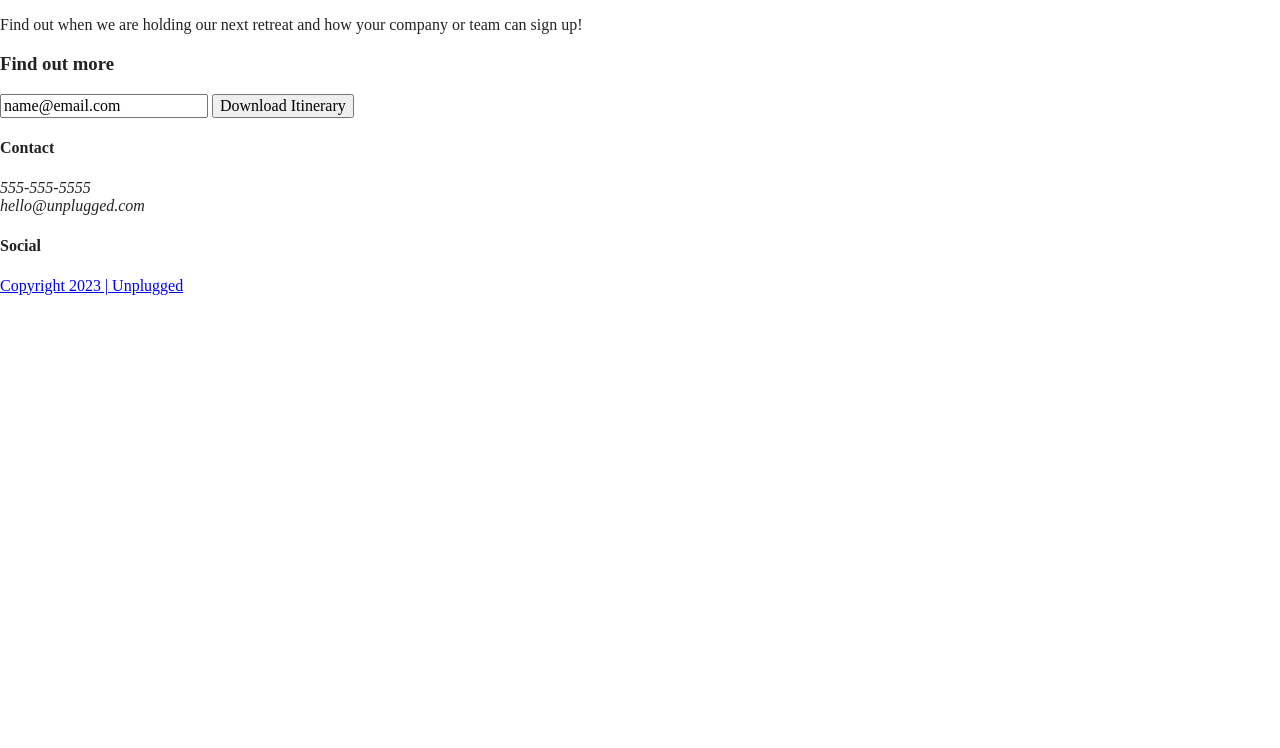
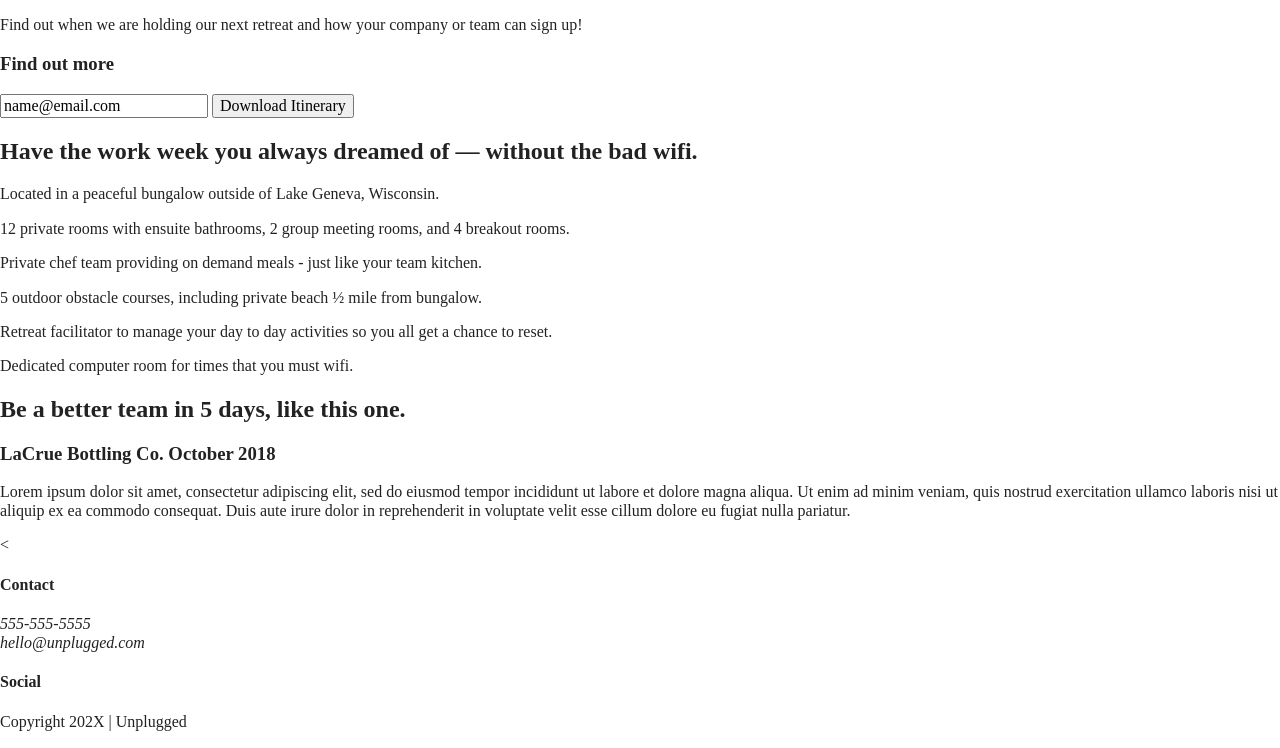
Before and after one commit to 1819367/unplugged, a website built with Parcel: page index.html in a window 1280 px wide. Shown: the part 176-924 px from the top of the page. Before the commit the page ends 800 px from the top, so only its background shows below. Built offline with nearby package versions, Linux system fonts and the light colour scheme.

Commit message:
Coded features and reviews content area

```diff
--- a/index.html
+++ b/index.html
@@ -27,7 +27,7 @@
   <!-- Add your site or application content here -->
   <header>
     <div class="content-wrapper">
-        <a href="#"><img src="" alt="unplugged logo"></a>
+      <a href="#"><img src="" alt="unplugged logo"></a>
       <div class="header-divider"></div>
 
       <nav>
@@ -65,6 +65,63 @@
       </div> <!--aside content wrapper ends-->
 
     </aside>
+    <section class="features">
+      <div class="content-wrapper">
+
+        <h2>Have the work week you always dreamed of — without the bad wifi.</h2>
+        <div class="features-items">
+          <article>
+            <p class="fontawesome-icons"></p>
+            <p class="features-item-description">Located in a peaceful bungalow outside of Lake Geneva, Wisconsin.
+            </p>
+          </article>
+          <article>
+            <p class="fontawesome-icons"></p>
+            <p class="features-item-description">12 private rooms with ensuite bathrooms, 2 group meeting rooms, and 4
+              breakout rooms.
+            </p>
+          </article>
+          <article>
+            <p class="fontawesome-icons"></p>
+            <p class="features-item-description">Private chef team providing on demand meals - just like your team
+              kitchen.
+            </p>
+          </article>
+          <article>
+            <p class="fontawesome-icons"></p>
+            <p class="features-item-description">5 outdoor obstacle courses, including private beach ½ mile from
+              bungalow.
+            </p>
+          </article>
+          <article>
+            <p class="fontawesome-icons"></p>
+            <p class="features-item-description">Retreat facilitator to manage your day to day activities so you all get
+              a chance to reset.
+            </p>
+          </article>
+          <article>
+            <p class="fontawesome-icons"></p>
+            <p class="features-item-description">Dedicated computer room for times that you must wifi.
+            </p>
+          </article>
+        </div>
+        <section class="reviews">
+          <div class="content-wrapper">
+            <h2>Be a better team in 5 days, like this one.</h2>
+            <article>
+              <h3>LaCrue Bottling Co.
+                October 2018</h3>
+              <p>Lorem ipsum dolor sit amet, consectetur adipiscing elit, sed do eiusmod tempor incididunt ut labore et
+                dolore magna aliqua. Ut enim ad minim veniam, quis nostrud exercitation ullamco laboris nisi ut aliquip
+                ex ea commodo consequat. Duis aute irure dolor in reprehenderit in voluptate velit esse cillum dolore eu
+                fugiat nulla pariatur.
+              </p>
+            </article>
+
+          </div>
+        </section>
+        < </div>
+    </section>
 
   </main> <!--main wrapper-->
 
@@ -87,12 +144,11 @@
             <p>
               <a href="https://www.facebook.com/Skillcrush/" target="_blank"></a>
             </p>
-          <!-- other social links here -->
             <p>
-            <a href="http://www.twitter.com/Skillcrush" target="_blank"></a>
+              <a href="http://www.twitter.com/Skillcrush" target="_blank"></a>
             </p>
             <p>
-              <a href="https://www.instagram.com/skillcrush/" target="_blank" </a>
+              <a href="https://www.instagram.com/skillcrush/" target="_blank"> </a>
             </p>
           </div><!-- end of social icons-->
         </div> <!-- end of social-->
@@ -102,7 +158,7 @@
     </div> <!-- end of content-wrapper-->
 
     <div class="copyright">
-      <p>Copyright 2023 | Unplugged</p>
+      <p>Copyright 202X | Unplugged</p>
     </div>
   </footer>
 
```
